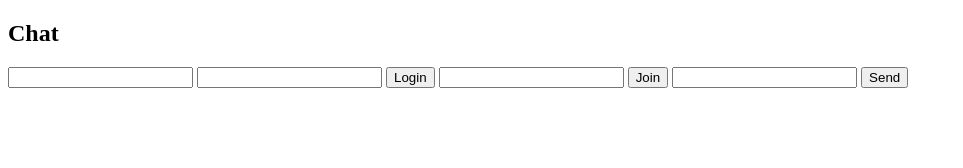
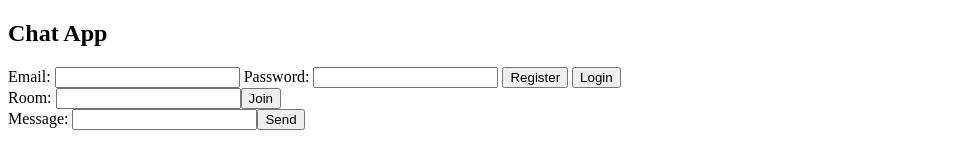
Before and after one commit to Natalia06102016/chat-app, a plain HTML site: page frontend/index.html in a window 1280 px wide. Shown: the whole page, without its empty margins (0-963 px from the left). Drawn offline with nearby package versions, Linux system fonts and the light colour scheme.

Commit message:
опис змін

```diff
--- a/frontend/index.html
+++ b/frontend/index.html
@@ -1,58 +1,40 @@
 <!DOCTYPE html>
 <html>
 <body>
-<h2>Chat</h2>
-
-<input id="email">
-<input id="password">
+<h2>Chat App</h2>
+Email: <input id="email">
+Password: <input id="password" type="password">
+<button onclick="register()">Register</button>
 <button onclick="login()">Login</button>
-
-<input id="room">
-<button onclick="join()">Join</button>
-
-<input id="msg">
-<button onclick="send()">Send</button>
-
+<br>
+Room: <input id="room"><button onclick="join()">Join</button><br>
+Message: <input id="msg"><button onclick="send()">Send</button>
 <div id="chat"></div>
 
 <script src="https://cdn.socket.io/4.7.2/socket.io.min.js"></script>
-
 <script>
-let socket;
-let token;
-
+let socket, token;
+async function register() {
+  await fetch("http://localhost:3000/auth/register", {
+    method: "POST",
+    headers: {"Content-Type":"application/json"},
+    body: JSON.stringify({email: email.value, username:"user"+Date.now(), password: password.value})
+  });
+  alert("Registered");
+}
 async function login() {
   const res = await fetch("http://localhost:3000/auth/login", {
     method: "POST",
-    headers: {"Content-Type": "application/json"},
-    body: JSON.stringify({
-      email: email.value,
-      password: password.value
-    })
+    headers: {"Content-Type":"application/json"},
+    body: JSON.stringify({email: email.value, password: password.value})
   });
-
   const data = await res.json();
   token = data.token;
-
-  socket = io("http://localhost:3000", {
-    auth: { token }
-  });
-
-  socket.on("roomMessage", (msg) => {
-    chat.innerHTML += "<p>" + msg.content + "</p>";
-  });
+  socket = io("http://localhost:3000", { auth: { token } });
+  socket.on("roomMessage", m => chat.innerHTML += "<p>"+m.content+"</p>");
 }
-
-function join() {
-  socket.emit("joinRoom", room.value);
-}
-
-function send() {
-  socket.emit("roomMessage", {
-    roomId: room.value,
-    content: msg.value
-  });
-}
+function join() { socket.emit("joinRoom", room.value); }
+function send() { socket.emit("roomMessage", { roomId: room.value, content: msg.value }); }
 </script>
 </body>
 </html>
```
